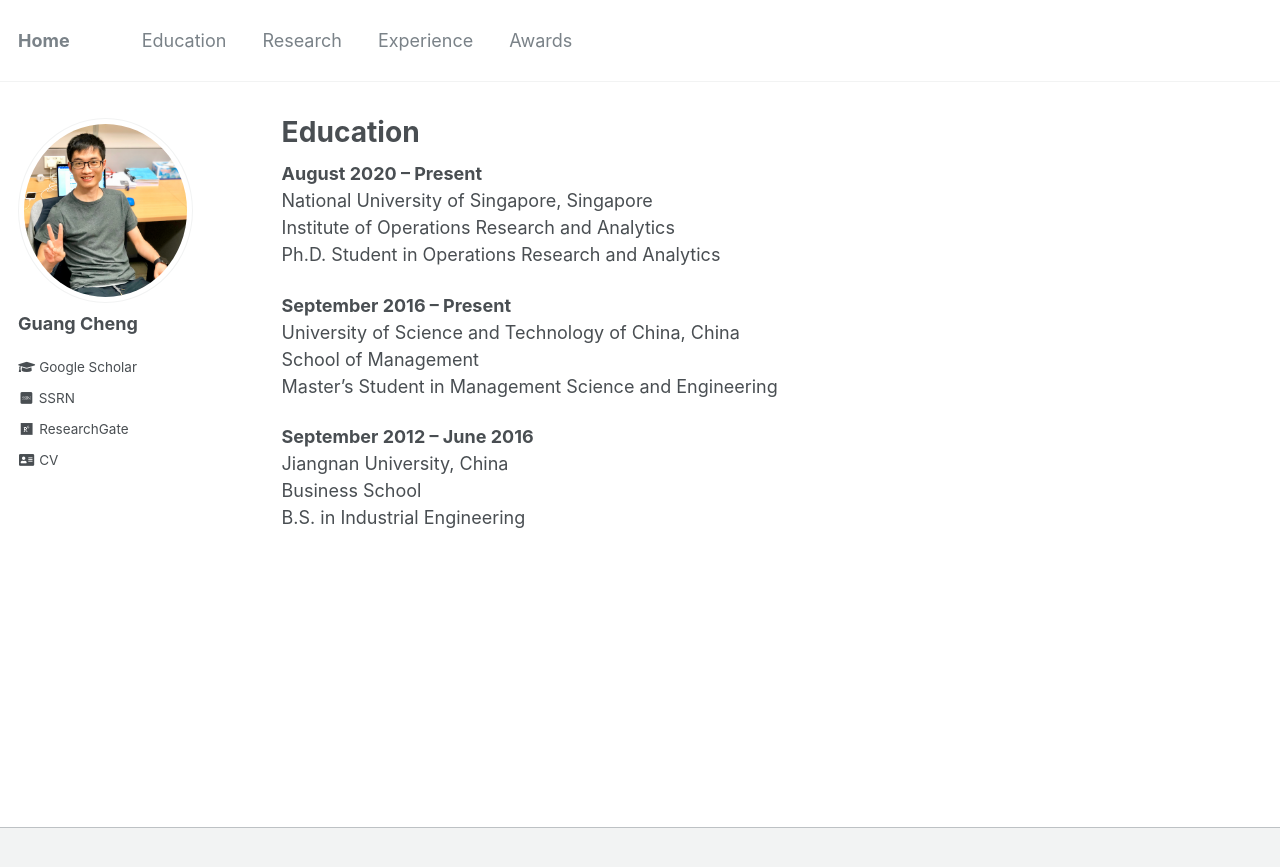
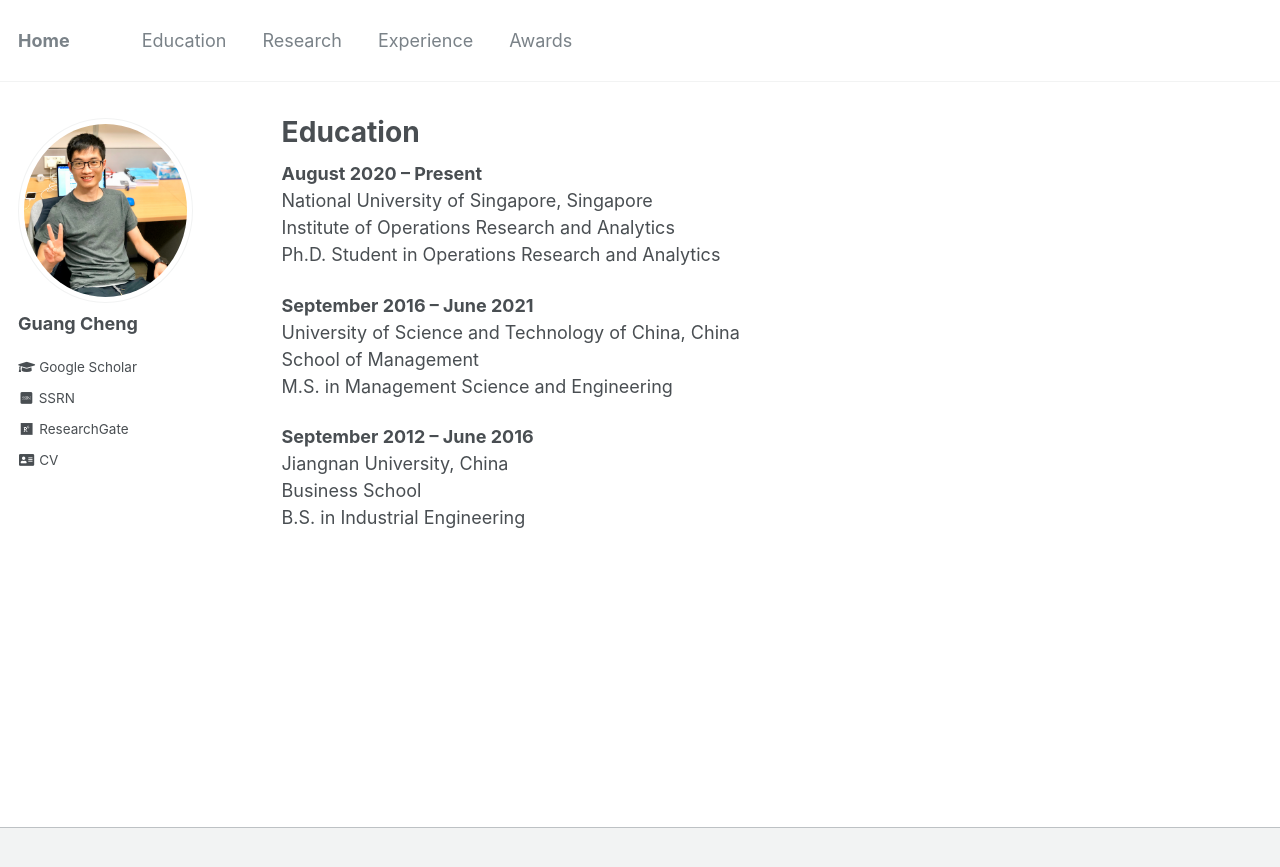
Before and after one commit to gcheng-nus/gcheng-nus.github.io, a Jekyll site: the page built from _pages/education.md, in a window 1280 px wide. Shown: the top 867 px of the page. Built offline with Jekyll 4.4.1, drawn with Linux system fonts in a browser that asks for light colours; some web fonts are replaced.

Commit message:
update education

```diff
--- a/_pages/education.md
+++ b/_pages/education.md
@@ -10,10 +10,10 @@ National University of Singapore, Singapore
 Institute of Operations Research and Analytics
 Ph.D. Student in Operations Research and Analytics
 
-**September 2016 -- Present**
+**September 2016 -- June 2021**
 University of Science and Technology of China, China
 School of Management
-Master's Student in Management Science and Engineering
+M.S. in Management Science and Engineering
 
 **September 2012 -- June 2016**
 Jiangnan University, China
```
Also changed, not shown: _pages/research.md (+1 -1 lines).
